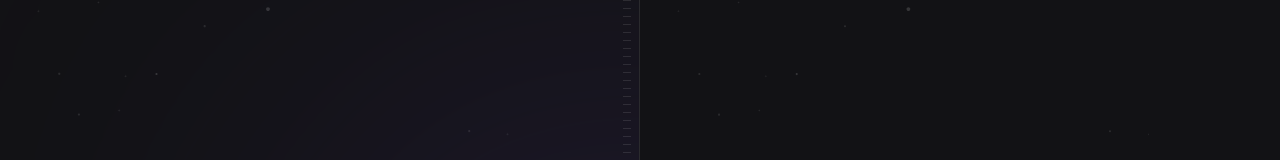
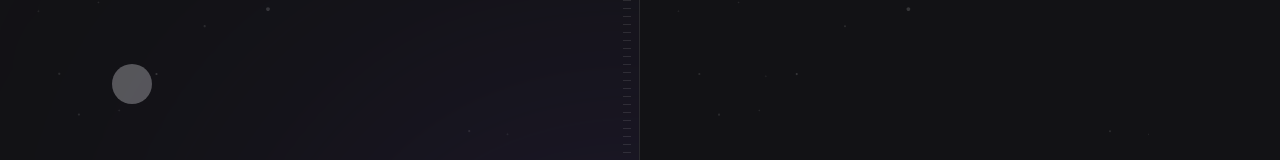
Before and after one commit to daviaxs/spacetime, a Next.js app in the folder web/: page / in a window 1280 px wide. Shown: the top 160 px of the page. Built offline with nearby package versions, Linux system fonts and the light colour scheme; a web font is replaced by a local one.

Commit message:
Added lucide react

```diff
--- a/web/package.json
+++ b/web/package.json
@@ -15,9 +15,10 @@
     "autoprefixer": "10.4.14",
     "eslint": "8.40.0",
     "eslint-config-next": "13.4.2",
+    "lucide": "^0.219.0",
     "next": "13.4.2",
     "postcss": "8.4.23",
-    "react": "18.2.0",
+    "react": "^18.2.0",
     "react-dom": "18.2.0",
     "tailwindcss": "3.3.2",
     "typescript": "5.0.4"
--- a/web/src/app/page.tsx
+++ b/web/src/app/page.tsx
@@ -6,6 +6,10 @@
         <div className="absolute right-0 top-1/2 h-[288px] w-[526px] -translate-y-1/2 translate-x-1/2 rounded-full bg-purple-700 opacity-50 blur-full" />
 
         <div className="absolute bottom-0 right-2 top-0 w-2 bg-stripes" />
+
+        <a href="" className="flex items-center gap-3 text-left">
+          <div className="flex h-10 w-10 items-center justify-center rounded-full bg-gray-400"></div>
+        </a>
       </div>
 
       {/* Right */}
```
Also changed, not shown: 1 other file (tests, documents, lock files or other folders).
